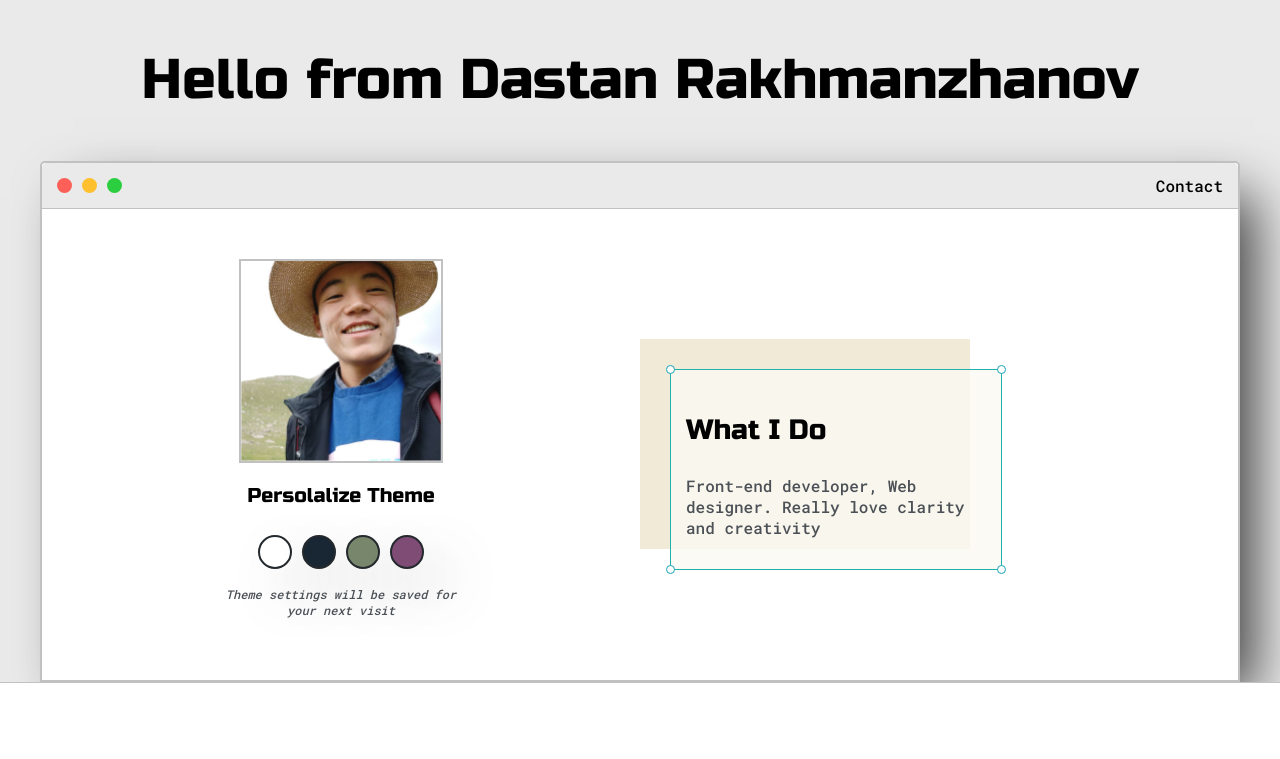
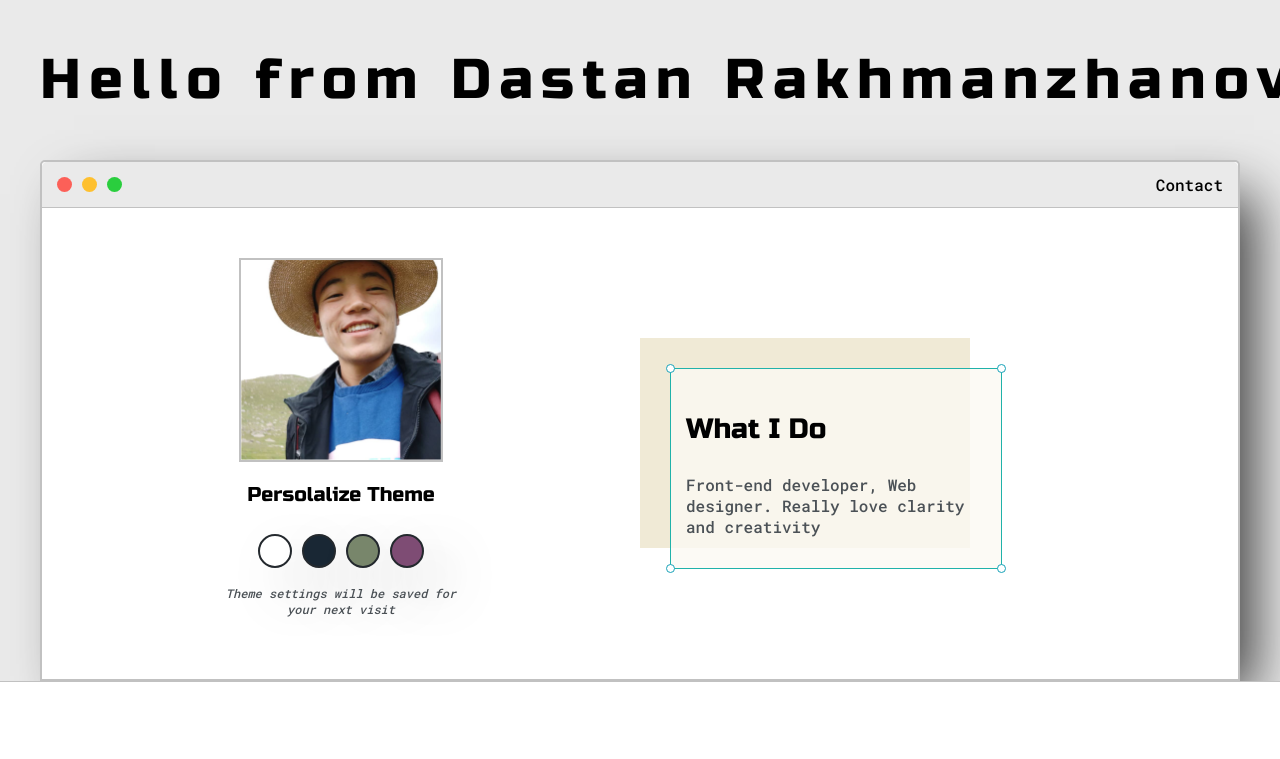
Before and after one commit to rakhmanzhanov-d/website-portfolio, a plain HTML site: page index.html in a window 1280 px wide. Shown: the top 759 px of the page. Drawn offline with Linux system fonts and the light colour scheme.

Commit message:
Adding dynamic typewriter effect

```diff
--- a/blue.css
+++ b/blue.css
@@ -14,3 +14,6 @@
 
   --buttonColor: #17a2b8;
 }
+.typewriter h1{
+  color: white;
+}
--- a/default.css
+++ b/default.css
@@ -38,18 +38,23 @@ strong {
 h1 {
   font-size: 56px;
 }
+
 h2 {
   font-size: 36px;
 }
+
 h3 {
   font-size: 28px;
 }
+
 h4 {
   font-size: 24px;
 }
+
 h5 {
   font-size: 20px;
 }
+
 h6 {
   font-size: 16px;
 }
@@ -125,10 +130,12 @@ textarea {
   margin: 0;
   padding: 10px;
 }
+
 .navigation li {
   display: inline-block;
   margin: 0 5px;
 }
+
 .navigation a {
   color: var(--mainText);
 }
@@ -152,9 +159,11 @@ textarea {
 #dot-1 {
   background-color: #fc6058;
 }
+
 #dot-2 {
   background-color: #fec02f;
 }
+
 #dot-3 {
   background-color: #2ace3e;
 }
@@ -192,21 +201,27 @@ textarea {
   margin: 5px;
   border: 2px solid var(--themeDotBorder);
 }
+
 .theme-dot:hover {
   border-width: 5px;
 }
+
 #light-mode {
   background-color: #fff;
 }
+
 #blue-mode {
   background-color: #192734;
 }
+
 #green-mode {
   background-color: #78866b;
 }
+
 #purple-mode {
   background-color: #7e4c74;
 }
+
 .settings-note {
   font-size: 12px;
   font-style: italic;
@@ -258,6 +273,7 @@ textarea {
   bottom: -5px;
   left: -5px;
 }
+
 .preview-shadow {
   background-color: var(--previewShadow);
   width: 300px;
@@ -279,11 +295,13 @@ textarea {
   justify-content: space-evenly;
   background-color: var(--previewShadow);
 }
+
 .social-links {
   display: grid;
   align-content: center;
   text-align: center;
 }
+
 .social-img {
   width: 100%;
 }
@@ -295,26 +313,31 @@ textarea {
   justify-content: center;
   padding-bottom: 50px;
 }
+
 .post {
   border: 1px solid var(--borderColor);
   -webkit-box-shadow: 0px 5px 5px -2px rgba(0, 0, 0, 0.75);
   -moz-box-shadow: 0px 5px 5px -2px rgba(0, 0, 0, 0.75);
   box-shadow: 0px 5px 5px -2px rgba(0, 0, 0, 0.75);
 }
+
 .thumbnail {
   display: block;
   width: 100%;
   height: 200px;
   object-fit: cover;
 }
+
 .post-preview {
   background-color: #fff;
   padding: 15px;
 }
+
 .post-title {
   color: #000000;
   margin: 0;
 }
+
 .post-intro {
   color: #4b5156;
   font-size: 14px;
@@ -330,6 +353,7 @@ textarea {
   border: none;
   cursor: pointer;
 }
+
 .contact-form {
   display: block;
   max-width: 600px;
@@ -340,13 +364,16 @@ textarea {
   background-color: var(--mainColor);
   margin-bottom: 50px;
 }
+
 .contact-form label {
   line-height: 2.7em;
 }
+
 .contact-form textarea {
   min-height: 100px;
   font-size: 14px;
 }
+
 .input-field {
   width: 100%;
   padding-top: 10px;
@@ -376,3 +403,47 @@ textarea {
     justify-content: center;
   }
 }
+
+
+
+/* DEMO-SPECIFIC STYLES */
+.typewriter h1 {
+  color: #000000;
+  overflow: hidden;
+  /* Ensures the content is not revealed until the animation */
+  border-right: .15em solid orange;
+  /* The typwriter cursor */
+  white-space: nowrap;
+  /* Keeps the content on a single line */
+  margin: 0 auto;
+  /* Gives that scrolling effect as the typing happens */
+  letter-spacing: .15em;
+  /* Adjust as needed */
+  animation:
+    typing 2.5s steps(30, end),
+    blink-caret 2s step-end infinite;
+}
+
+/* The typing effect */
+@keyframes typing {
+  from {
+    width: 0
+  }
+
+  to {
+    width: 100%
+  }
+}
+
+/* The typewriter cursor effect */
+@keyframes blink-caret {
+
+  from,
+  to {
+    border-color: transparent
+  }
+
+  50% {
+    border-color: orange
+  }
+}
--- a/green.css
+++ b/green.css
@@ -14,3 +14,6 @@
 
   --buttonColor: #669966;
 }
+.typewriter h1{
+  color: white;
+}
--- a/index.html
+++ b/index.html
@@ -28,9 +28,9 @@
 	<body>
 		<section class="style-1">
 			<div class="main-container">
-				<div class="greeting-wrapper">
-					<h1>Hello from Dastan Rakhmanzhanov</h1>
-				</div>
+				<div class="typewriter greeting-wrapper">
+  <h1>Hello from Dastan Rakhmanzhanov</h1>
+</div>
 
 				<div class="intro-wrapper">
 					<div class="nav-wrapper">
--- a/purple.css
+++ b/purple.css
@@ -14,3 +14,7 @@
 
   --buttonColor: #8534a3;
 }
+
+.typewriter h1 {
+  color: white;
+}
```
